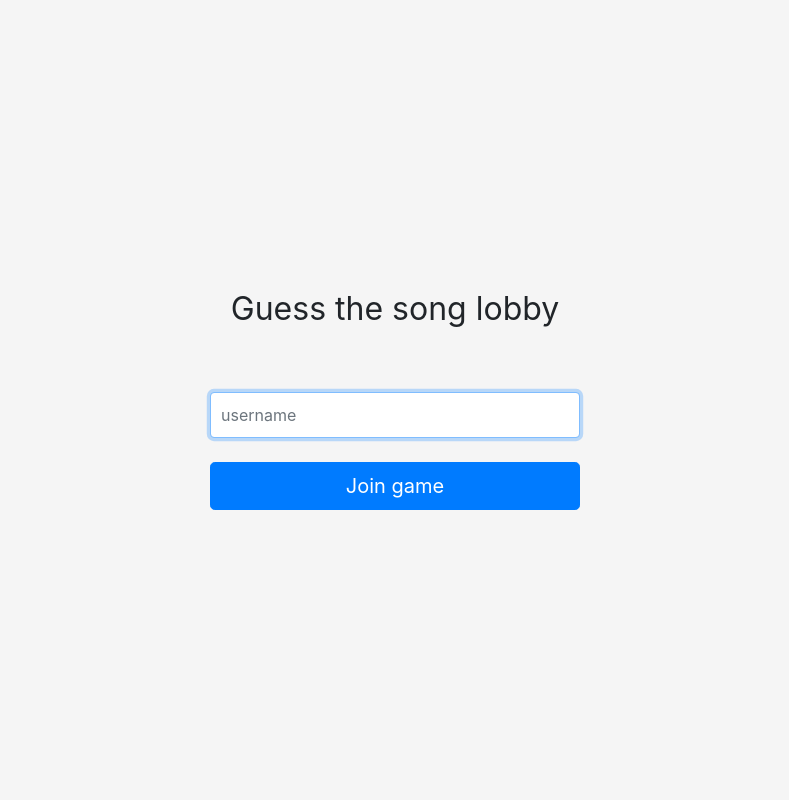
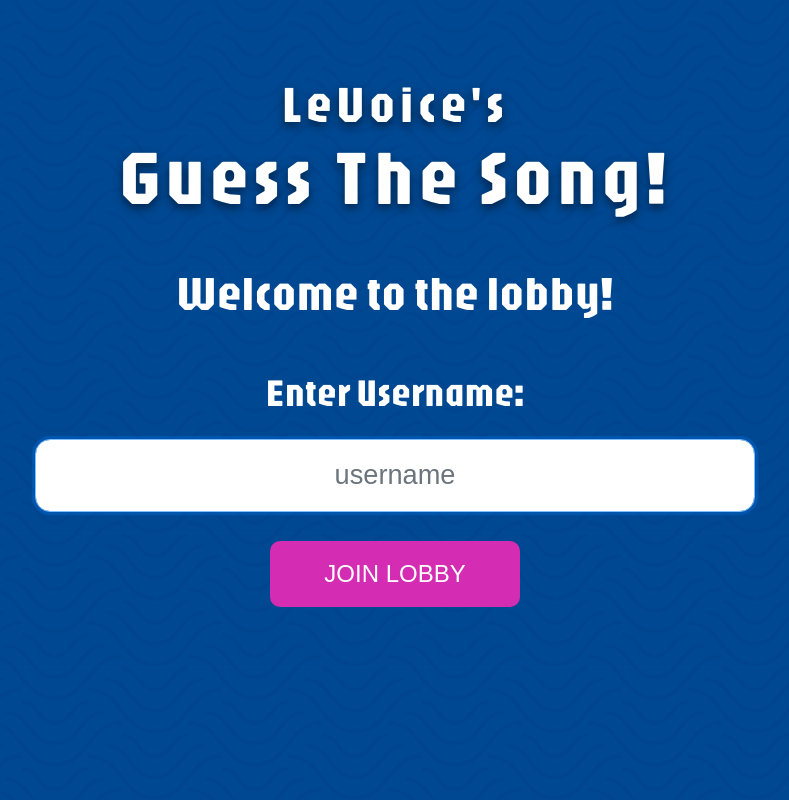
Before and after one commit to cutefluffyfox/guess-the-song-game, a Flask app: page / in a window 1280 px wide. Shown: the whole page, without its empty margins (245-1034 px from the left). Run offline with Flask 3, Linux system fonts and the light colour scheme; parts of the project's set-up code (start-up, migrations or seed data) failed here and were passed over; some libraries are stand-ins or nearby versions; some web fonts are replaced.

Commit message:
Leaderboard & Design changes: > Laya modified frontpage to fit with Figma > Designed layout for game page > Added leaderboard functionality

```diff
--- a/app.py
+++ b/app.py
@@ -20,8 +20,16 @@ app.config['SESSION_TYPE'] = 'filesystem'
 app.config['PERMANENT_SESSION_LIFETIME'] = timedelta(days=3)
 
 DEBUG = bool(environ.get('DEBUG', 0))
+LEADERBOARD = dict()
 
 Session(app)
+
+
+def publish_leaderboard(to: str):
+    # output = [(key, item) for (key, item) in LEADERBOARD.items()]
+    # emit('score', {'leaderboard': output}, to=to)
+    emit('score', LEADERBOARD, to=to)
+
 
 @app.route('/', methods=['GET', 'POST'])
 @app.route('/index', methods=['GET', 'POST'])
@@ -46,11 +54,18 @@ def room():
 
 
 @socketio.on('join', namespace='/room')
-def join(message):
+def join(*args):
+    global LEADERBOARD
+
     room = session.get('room')
     username = session.get('username')
     join_room(room)
+
+    from random import randint
+    LEADERBOARD[username] = LEADERBOARD.get(username, randint(0, 69))
+
     emit('status', {'msg': f'welcome in game {username}'}, to=room)
+    publish_leaderboard(to=room)
 
 
 @socketio.on('text', namespace='/room')
@@ -61,12 +76,18 @@ def text(message):
 
 
 @socketio.on('left', namespace='/room')
-def left(message):
+@socketio.on('disconnect', namespace='/room')
+def left(*args):
+    global LEADERBOARD
+
     room = session.get('room')
     username = session.get('username')
     leave_room(room)
+    if LEADERBOARD.get(username):
+        del LEADERBOARD[username]
     session.clear()
     emit('status', {'msg': f'{username} has left the room'}, to=room)
+    publish_leaderboard(to=room)
 
 
 if __name__ == '__main__':
--- a/static/style.css
+++ b/static/style.css
@@ -4,18 +4,23 @@ body {
 }
 
 body {
-  display: -ms-flexbox;
-  display: flex;
   -ms-flex-align: center;
   align-items: center;
-  padding-top: 40px;
-  padding-bottom: 40px;
-  background-color: #f5f5f5;
+  padding-top: 5%;
+  padding-bottom: 5%;
+  padding-left: 5%;
+  padding-right: 5%;
+  background-color: #004B95;
+  background-image: url("../static/images/bg.png");
+  background-repeat: repeat;
+  color: #ffffff;
+  font-family: "RobotoFlex-regular", sans-serif !important;
+  font-size: clamp(1rem, 3dvw, 1.2rem);
 }
 
 .form-signin {
   width: 100%;
-  max-width: 400px;
+  max-width: 750px;
   padding: 15px;
   margin: auto;
 }
@@ -45,3 +50,122 @@ h2{
   text-align: center;
   font-family: 'Roboto', sans-serif;
 }
+
+@font-face{
+    font-family: Jaro-Regular;
+    src: url(../static/fonts/Jaro-Regular.ttf);
+}
+
+@font-face{
+    font-family: RobotoFlex-regular;
+    src: url(../static/fonts/RobotoFlex-regular.ttf);
+}
+
+.h1{
+	font-size: clamp(2rem, 6dvw, 6.4rem);
+	letter-spacing: 4px;
+}
+
+.h2{
+	font-size: clamp(2rem, 4dvw, 4.5rem);
+	letter-spacing: 4px;
+}
+
+.h3{
+	font-size: clamp(2rem, 4dvw, 3rem);
+}
+
+.h4{
+	font-size: clamp(2rem, 4dvw, 2.4rem);
+}
+
+.text-shadow{
+		text-shadow: 0px 4px 10px rgba( 0, 0, 0, 0.5);
+}
+
+h1, h2, h3, h4, h5, h6, .h1, .h2, .h3, .h4, .h5, .h6{
+font-family: 'Jaro-Regular', sans-serif !important;
+font-weight:500;
+}
+
+.join-lobby{
+width: 250px;
+margin-left: auto;
+margin-right: auto;
+background-color: #D42CB2;
+border: 0px;
+text-transform: uppercase;
+font-weight: 500;
+font-size: 1.5rem;
+border-radius: 10px;
+padding: 15px;
+
+}
+
+.join-lobby:hover{
+	background-color: #e533c1;
+}
+
+.item-text{
+	text-align: center;
+    font-size: 1.7rem !important;
+    color: black;
+    border-radius: 15px;
+    padding: 15px !important;
+}
+
+
+/*
+letter animation
+*/
+.animation-top-to-bottom{
+animation: top_to_bottom 1s infinite alternate linear;
+position: relative;
+}
+@keyframes top_to_bottom{
+0%{transform: translateY(0px)}
+100%{transform: translateY(-10px)}
+}
+
+.animation-bottom-to-top{
+animation: bottom_to_top 1s infinite alternate linear;
+position: relative;
+}
+@keyframes bottom_to_top{
+0%{transform: translateY(0px)}
+100%{transform: translateY(10px)}
+}
+
+iframe {
+  display:block;
+  width:100%;
+  height:100%;
+}
+textarea {
+  display:block;
+  width:100%;
+  height:100%;
+}
+.full {
+  display:block;
+  width:100%;
+  height:100%;
+}
+.h-95 {
+    height: 95%;
+}
+.h-80 {
+    height: 80%;
+}
+.h-20 {
+    height: 20%;
+}
+.h-10 {
+    height: 10%;
+}
+.w-80 {
+    width: 80%;
+}
+.w-20 {
+    width: 20%;
+}
--- a/templates/homepage.html
+++ b/templates/homepage.html
@@ -6,15 +6,19 @@
   <!--Link to CSS -->
   <link href="../static/bootstrap.min.css" rel="stylesheet">
   <link href="../static/style.css" rel="stylesheet">
+  <link rel="icon" type="image/x-icon" href="../static/images/icon.png">
 
   <meta http-equiv="Content-Security-Policy" content="upgrade-insecure-requests" />
 </head>
 
 <body class="text-center">
   <form class="form-signin" action="{{url_for('room')}}" method="POST">
-    <h1 class="h2 mb-3 font-weight-normal">Guess the song lobby</h1><br><br>
-    <input type="text" id="username" name="username" class="form-control" placeholder="username" required autofocus><br>
-    <button class="btn btn-lg btn-primary btn-block" value="submit">Join game</button>
+    <h2 class="h2 mb-0 font-weight-normal text-shadow animation-top-to-bottom">LeVoice's</h2>
+    <h1 class="h1 mb-5 font-weight-normal text-shadow animation-bottom-to-top" style="margin-top:-17px">Guess The Song!</h1>
+	<h3 class="h3 mb-5 mt-5 font-weight-normal">Welcome to the lobby!</h3>
+	<h4 class="h4 mb-4 mt-5 font-weight-normal">Enter Username:</h4>
+    <input type="text" id="username" name="username" class="form-control item-text" placeholder="username" required autofocus><br>
+    <button class="btn btn-lg btn-primary btn-block join-lobby" value="submit">Join Lobby</button>
   </form>
 </body>
 
```
Also changed, not shown: templates/room.html (+41 -22 lines), static/fonts/Jaro-Regular.ttf (added), static/images/bg.png (added), static/images/icon.png (added), 1 other file.
